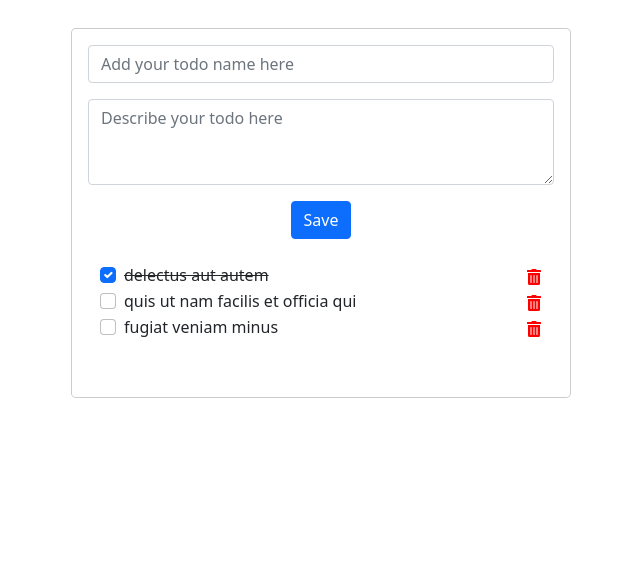
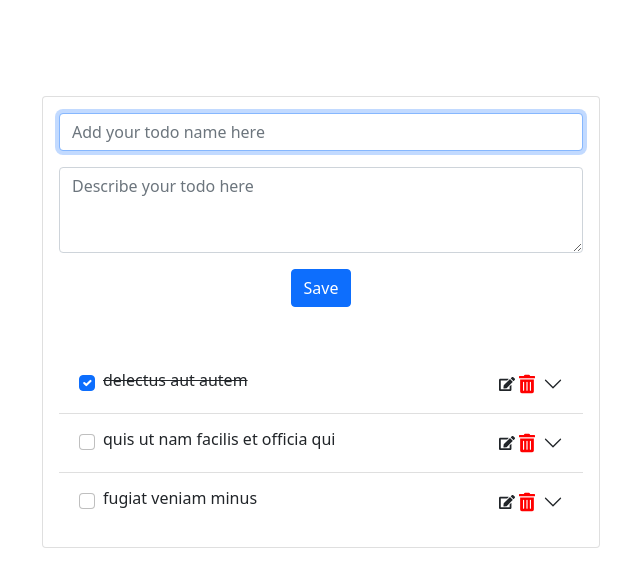
Before and after one commit to giovanizanetti/Drag-and-drop-todo-app, a React (Create React App) app: page / in a window 1280 px wide. Shown: the top 584 px of the page, without its empty margins (319-959 px from the left). Built offline with nearby package versions, Linux system fonts and the light colour scheme.

Commit message:
update todo
Enable todo name and description update

```diff
--- a/src/App.css
+++ b/src/App.css
@@ -8,3 +8,11 @@
 .App {
   text-align: center;
 }
+.min-width-30 {
+  min-width: 30%;
+}
+.flex-end-center-align {
+  display: flex;
+  justify-content: flex-end;
+  align-items: center;
+}
--- a/src/App.js
+++ b/src/App.js
@@ -1,12 +1,18 @@
 import './App.css'
 import 'bootstrap/dist/css/bootstrap.min.css'
 import TodoList from './components/TodoList/TodoList'
+import { Container, Col } from 'react-bootstrap'
 
 function App() {
   return (
-    <div className='container'>
-      <TodoList />
-    </div>
+    // <div className='container'>
+    //   <TodoList />
+    // </div>
+    <Container className='d-flex justify-content-center mt-5'>
+      <Col s={12} md={8} xl={6}>
+        <TodoList />
+      </Col>
+    </Container>
   )
 }
 
--- a/src/components/AddTodo/AddTodo.js
+++ b/src/components/AddTodo/AddTodo.js
@@ -1,4 +1,4 @@
-import { useState } from 'react'
+import { useState, useRef, useEffect } from 'react'
 import { Button, Form, Alert } from 'react-bootstrap'
 import { v4 as generateUUID } from 'uuid'
 
@@ -6,6 +6,12 @@ const AddTodo = ({ addTodo }) => {
   const [name, setName] = useState('')
   const [description, setDescription] = useState('')
   const [alert, setAlert] = useState(null)
+
+  //Create use focus hook
+  const inputRef = useRef()
+  useEffect(() => {
+    inputRef.current.focus()
+  }, [])
 
   const handleAddTodo = (e) => {
     if (!name?.length) {
@@ -34,6 +40,7 @@ const AddTodo = ({ addTodo }) => {
       {alert && <Alert variant='warning'>{alert}</Alert>}
       <Form onSubmit={(e) => handleAddTodo(e)}>
         <Form.Control
+          ref={inputRef}
           title='name'
           value={name}
           onChange={(e) => handleChange(e, 'name')}
@@ -53,7 +60,7 @@ const AddTodo = ({ addTodo }) => {
         <Button
           title='addtodo-button'
           onClick={(e) => handleAddTodo(e)}
-          className='mx-auto d-flex'
+          className='mx-auto d-flex mb-5'
           variant='primary center'
         >
           Save
--- /dev/null
+++ b/src/components/TodoDetails/TodoDetails.js
@@ -0,0 +1,34 @@
+import { Accordion, Form } from 'react-bootstrap'
+import { useRef } from 'react'
+import { useEffect } from 'react'
+
+const TodoDetails = (props) => {
+  const {
+    todo: { name, description, id },
+    handleUpdate,
+  } = props
+
+  const inputRef = useRef()
+  useEffect(() => {
+    inputRef.current[0].focus()
+  }, [])
+
+  return (
+    <Accordion.Body>
+      <Form ref={inputRef} className='p-2'>
+        <Form.Group ref={inputRef} className='mb-3' controlId='exampleForm.ControlInput1'>
+          <Form.Control className='p-2' onChange={(e) => handleUpdate(e, id, 'name')} type='text' value={name} />
+        </Form.Group>
+        <Form.Group className='mb-3' controlId='exampleForm.ControlTextarea1'>
+          <Form.Control
+            className='p-2'
+            as='textarea'
+            value={description}
+            onChange={(e) => handleUpdate(e, id, 'description')}
+          />
+        </Form.Group>
+      </Form>
+    </Accordion.Body>
+  )
+}
+export default TodoDetails
--- a/src/components/TodoItem/TodoItem.js
+++ b/src/components/TodoItem/TodoItem.js
@@ -1,30 +1,37 @@
-import { Form } from 'react-bootstrap'
+import { Form, Accordion } from 'react-bootstrap'
+import { FaTrashAlt, FaEdit } from 'react-icons/fa'
 import { useState } from 'react'
-import { FaTrashAlt } from 'react-icons/fa'
 
-const TodoItem = ({ todo, handleCompleted, handleDelete }) => {
-  const [showDescription, setShowDescription] = useState(false)
+import TodoDetails from '../TodoDetails/TodoDetails'
+
+const TodoItem = ({ todo, handleCompleted, handleDelete, handleUpdate }) => {
+  const [show, setShow] = useState(false)
+
   const label = todo.completed ? <del title='completed'>{todo.name}</del> : todo.name
 
   return (
-    <li
-      title='todo'
-      className='pointer list-unstyled d-flex justify-content-between'
-      onMouseLeave={() => setShowDescription(!showDescription)}
-      onMouseEnter={() => setShowDescription(!showDescription)}
-    >
+    <Accordion.Item eventKey={todo.id}>
+      <Accordion.Header className='p-0' onClick={() => setShow(!show)}>
+        <div title='todo' className='d-flex justify-content-between w-100'>
           <Form.Check
+            onClick={(e) => {
+              e.stopPropagation()
+            }}
             inline
             label={label}
             type='checkbox'
             id={todo.id}
             checked={todo.completed}
-        onChange={() => handleCompleted(todo.id)}
+            onChange={(e) => handleUpdate(e, todo.id, 'completed')}
           />
-      <div className='pointer w-auto'>
-        <FaTrashAlt title='delete-todo' onClick={() => handleDelete(todo.id)} color='red' />
+          <div className='pointer w-auto px-2 min-width-30 d-flex flex-end-center-align'>
+            <FaEdit className='mx-1 h-100' title='show-todo-details' />
+            <FaTrashAlt className='ml-1 h-100' title='delete-todo' onClick={() => handleDelete(todo.id)} color='red' />
           </div>
-    </li>
+        </div>
+      </Accordion.Header>
+      {show && <TodoDetails todo={todo} handleUpdate={handleUpdate} />}
+    </Accordion.Item>
   )
 }
 export default TodoItem
--- a/src/components/TodoList/TodoList.js
+++ b/src/components/TodoList/TodoList.js
@@ -1,4 +1,4 @@
-import { Modal } from 'react-bootstrap'
+import { Card, Accordion } from 'react-bootstrap'
 import { TODOS } from '../../config/constants'
 import { useLocalStorage } from '../../hooks/useLocalStorege'
 import { initialTodos } from '../../initialdata'
@@ -15,6 +15,13 @@ const TodoList = () => {
     updatedTodos[indexToUpdate].completed = !updatedTodos[indexToUpdate].completed
     setTodos(updatedTodos)
   }
+  const handleUpdate = (e, id, field) => {
+    let indexToUpdate = todos.findIndex((todo) => todo.id === id)
+    const updatedTodos = [...todos]
+    const newValue = field === 'completed' ? !updatedTodos[indexToUpdate].completed : e.target.value
+    updatedTodos[indexToUpdate][field] = newValue
+    setTodos(updatedTodos)
+  }
 
   const handleAddTodo = (todo) => {
     setTodos((prevTodos) => [...prevTodos, todo])
@@ -24,19 +31,25 @@ const TodoList = () => {
     setTodos(filteredTodos)
   }
   return (
-    <Modal.Dialog>
-      <Modal.Body>
+    <Card className='mx-auto my-5 w-md-50'>
+      <Card.Body>
         <AddTodo addTodo={(todo) => handleAddTodo(todo)} />
-        <ul className='py-4 container'>
+        <Accordion defaultActiveKey='0' flush={true}>
           {todos &&
             todos.map((todo) => {
               return (
-                <TodoItem key={todo.id} handleCompleted={handleCompleted} handleDelete={handleDelete} todo={todo} />
+                <TodoItem
+                  key={todo.id}
+                  handleCompleted={handleCompleted}
+                  handleDelete={handleDelete}
+                  handleUpdate={handleUpdate}
+                  todo={todo}
+                />
               )
             })}
-        </ul>
-      </Modal.Body>
-    </Modal.Dialog>
+        </Accordion>
+      </Card.Body>
+    </Card>
   )
 }
 
```
Also changed, not shown: 1 other file (tests, documents, lock files or other folders). Lines whose indentation alone changed are shown as unchanged.
